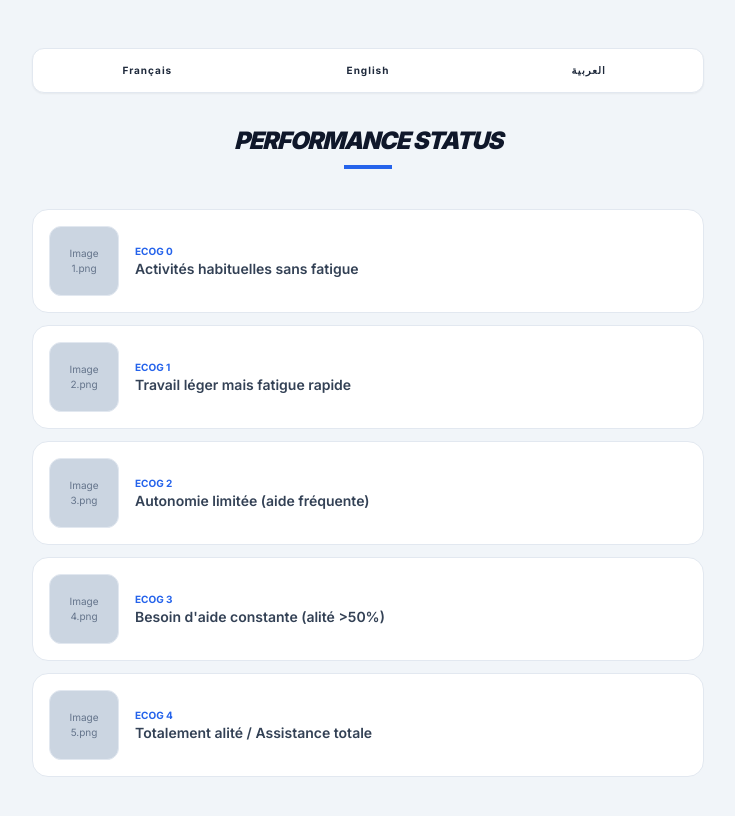
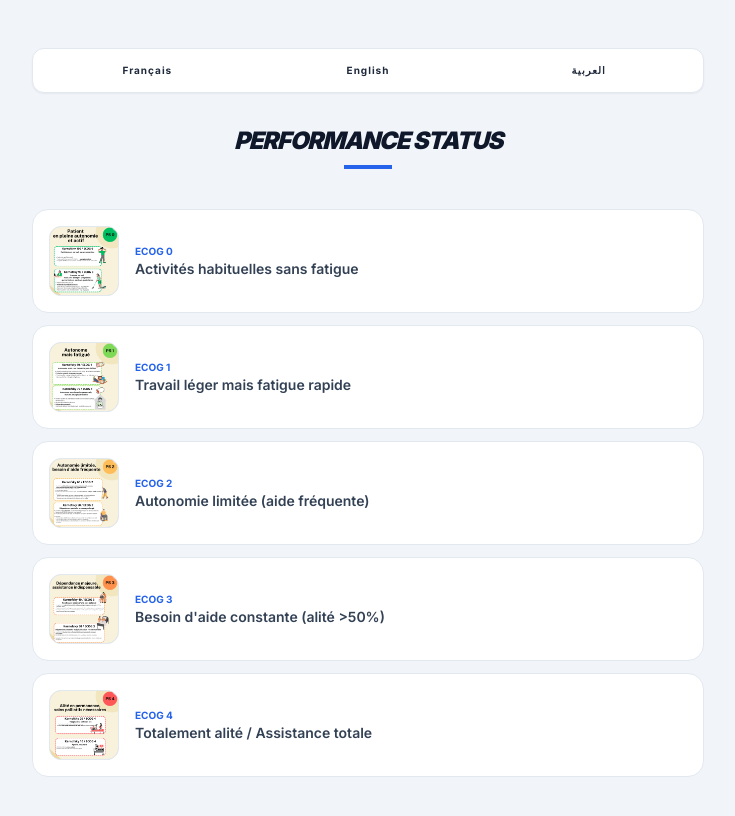
Before and after one commit to isma6696/ecog-, a plain HTML site: page index.html in a window 1280 px wide. Shown: the whole page, without its empty margins (272-1007 px from the left). Drawn offline with nearby package versions, Linux system fonts and the light colour scheme.

Commit message:
Fix HTML encoding issues in index.html

```diff
--- a/index.html
+++ b/index.html
@@ -62,11 +62,11 @@
             fr: {
                 title: "Performance Status", res: "Rapport d'évaluation", reset: "Réinitialiser",
                 data: [
-                    { s: 0, k: "90-100%", img: "1.png", q: "Activités habituelles sans fatigue", c: "Patient en pleine autonomie et actif, aucune limitation physique." },
-                    { s: 1, k: "70-80%", img: "2.png", q: "Travail léger mais fatigue rapide", c: "Patient autonome mais fatigué, endurance réduite." },
-                    { s: 2, k: "50-60%", img: "3.png", q: "Autonomie limitée (aide fréquente)", c: "Incapable de travailler. Actif moins de 50% du temps d'éveil." },
-                    { s: 3, k: "30-40%", img: "4.png", q: "Besoin d'aide constante (alité >50%)", c: "Dépendance majeure. Alité ou au fauteuil la majorité du temps." },
-                    { s: 4, k: "10-20%", img: "5.png", q: "Totalement alité / Assistance totale", c: "Totalement dépendant. Soins de confort requis." }
+                    { s: 0, k: "90-100%", img: "1.png.png", q: "Activités habituelles sans fatigue", c: "Patient en pleine autonomie et actif, aucune limitation physique." },
+                    { s: 1, k: "70-80%", img: "2.png.png", q: "Travail léger mais fatigue rapide", c: "Patient autonome mais fatigué, endurance réduite." },
+                    { s: 2, k: "50-60%", img: "3.png.png", q: "Autonomie limitée (aide fréquente)", c: "Incapable de travailler. Actif moins de 50% du temps d'éveil." },
+                    { s: 3, k: "30-40%", img: "4.png.png", q: "Besoin d'aide constante (alité >50%)", c: "Dépendance majeure. Alité ou au fauteuil la majorité du temps." },
+                    { s: 4, k: "10-20%", img: "5.png.png", q: "Totalement alité / Assistance totale", c: "Totalement dépendant. Soins de confort requis." }
                 ]
             }
             // Ajoutez English et Arabic si besoin ici
@@ -111,4 +111,5 @@
         setLang('fr');
     </script>
 </body>
+
 </html>
```
